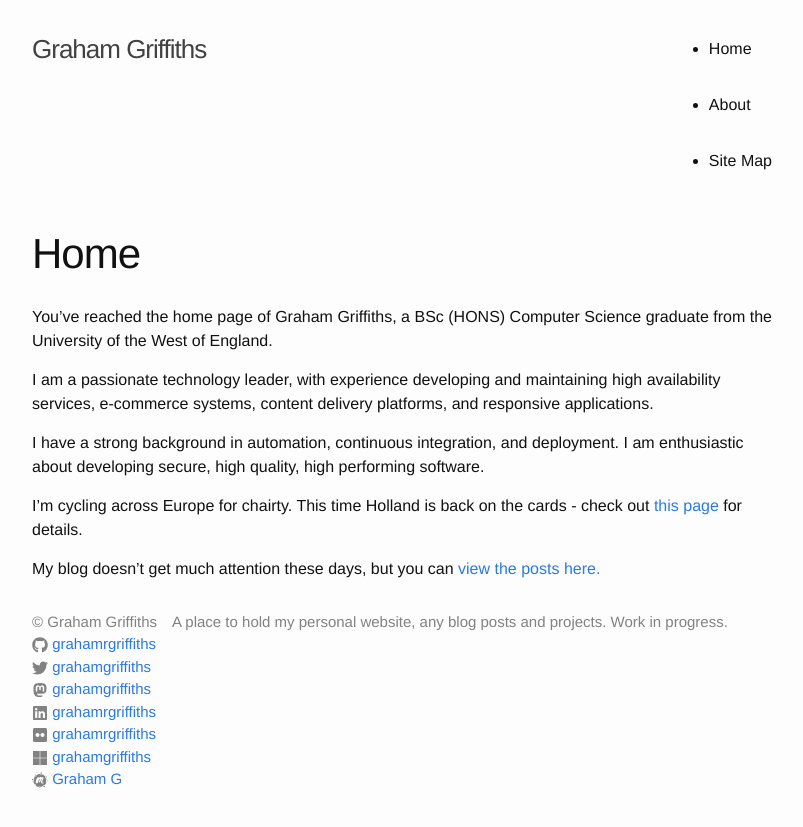
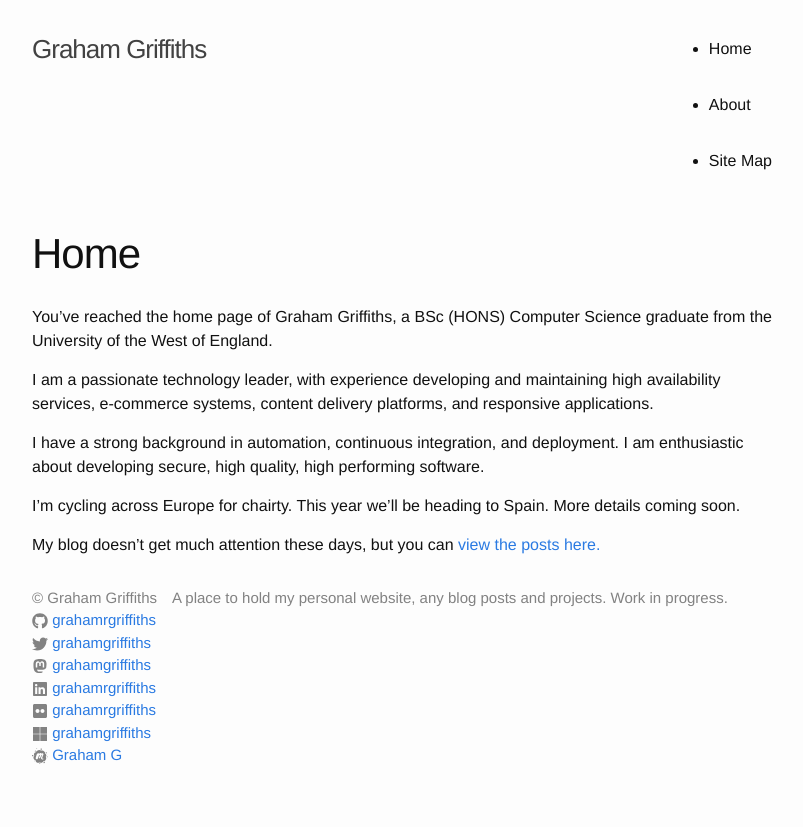
Before and after one commit to grahamrgriffiths/grahamrgriffiths.github.io, a Jekyll site: the page built from home.md, in a window 1280 px wide. Shown: the top 827 px of the page, without its empty margins (238-1041 px from the left). Built offline with Jekyll 4.4.1, drawn with Linux system fonts in a browser that asks for light colours; nearby versions of some CDN libraries.

Commit message:
Update cycle info

```diff
--- a/home.md
+++ b/home.md
@@ -10,6 +10,6 @@ I am a passionate technology leader, with experience developing and maintaining
 
 I have a strong background in automation, continuous integration, and deployment. I am enthusiastic about developing secure, high quality, high performing software.
 
-I'm cycling across Europe for chairty. This time Holland is back on the cards - check out [this page](https://www.justgiving.com/team/54321gg22) for details.
+I'm cycling across Europe for chairty. This year we'll be heading to Spain. More details coming soon.
 
 My blog doesn't get much attention these days, but you can [view the posts here.]({{ site.url }})
```
